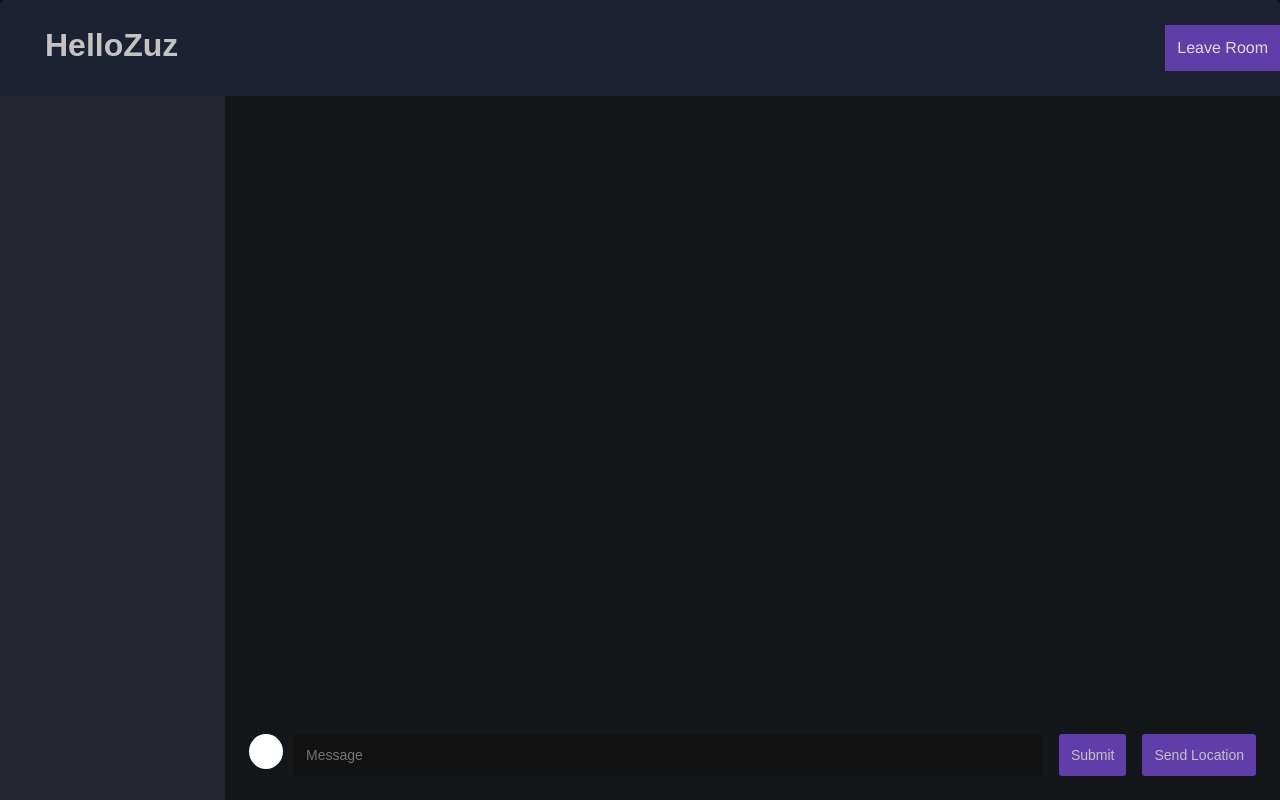
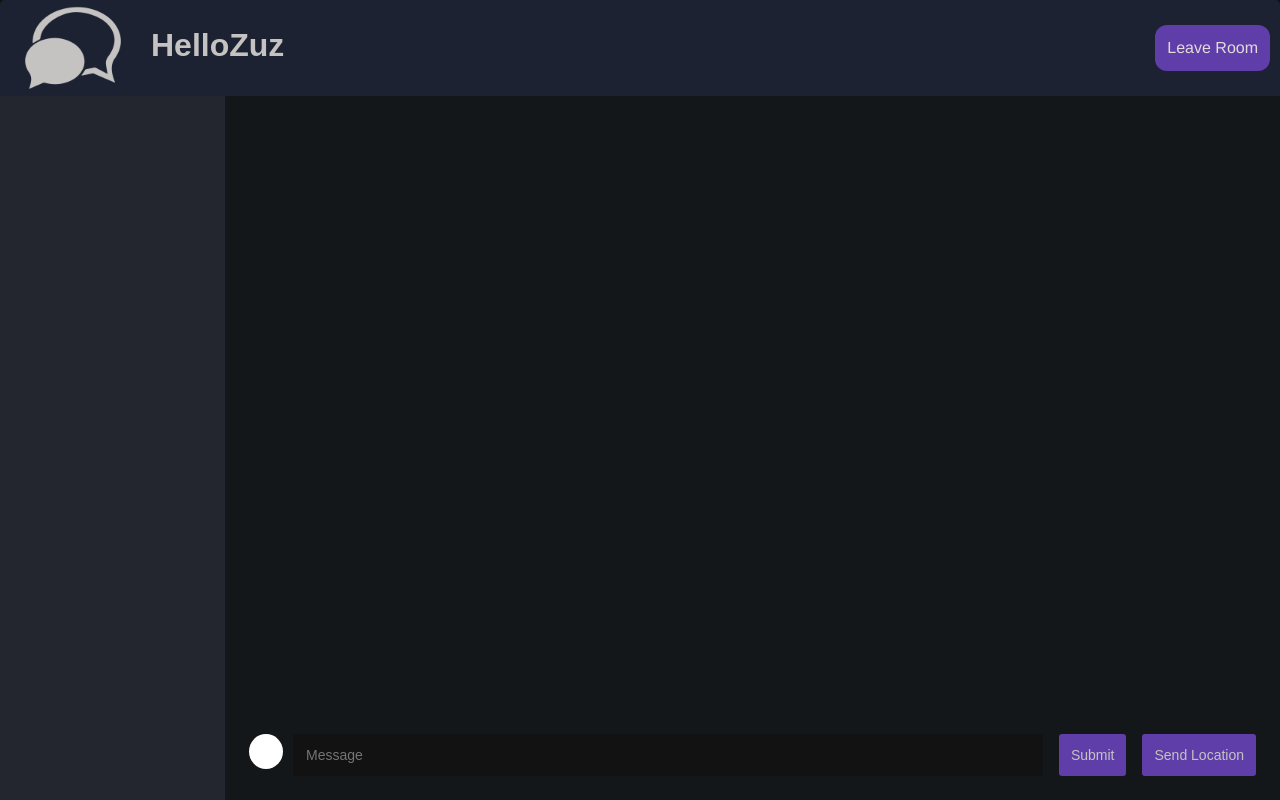
Before and after one commit to vipin475/NodeJs-Chat-App, a website: page public/chat.html in a window 1280 px wide. Drawn offline with nearby package versions, Linux system fonts and the light colour scheme; no server answers; a web font is replaced by a local one.

Commit message:
Added icons and logo

```diff
--- a/public/chat.html
+++ b/public/chat.html
@@ -6,11 +6,21 @@
         <meta name="viewport" content="width=device-width, initial-scale=1.0">
 
     <title>Chat App</title>
-    <link rel="icon" href="/img/favicon.png">
+    <link rel="icon" href="/img/icon2.png">
     <link rel="stylesheet" href="/css/styles.css">
 </head>
 <body>
+
+
+    <script>
+        document.addEventListener("visibilitychange", function() {
+            document.title = document.hidden ? "I'm away" : "I'm here";
+        });
+    </script>
+
+
     <header class="chat-header">
+        <img src="img/logo.png" id="logo">
         <h1></i> HelloZuz </h1>
         <a href="index.html" class="btn">Leave Room</a>
     </header>
--- a/public/css/styles.css
+++ b/public/css/styles.css
@@ -25,13 +25,14 @@ html {
 	padding-left: 15px;
 	display: flex;
 	align-items: center;
-	justify-content: space-between;
+
     font-family: 'Cumiskat', sans-serif;
 }
 .chat-header h1 {
     margin-top: 10px;
     margin-left: 30px;
     color: #c5c3c1;
+    display: inline;
 }
 
 input {
@@ -69,13 +70,17 @@ button {
     font-size: 16px;
     color: #c5c3c1;
     transition: background .3s ease;
+    border-radius: 18px;
 }
 
 .btn{
+    position: absolute;
+    right: 10px;
     cursor: pointer;
     padding: 12px;
     background: #603eaa;
     border: none;
+    border-radius: 12px;
     font-size: 16px;
     transition: background .3s ease;
     text-decoration: none;
@@ -88,9 +93,19 @@ button:hover {
     background: #41277a;
 }
 
+.btn:hover {
+    background: #41277a;
+}
+
 button:disabled {
     cursor: default;
     background: #7c5cbf94;
+}
+
+#logo {
+    display: inline-block;
+    height: 12vh;
+    padding-left: 10px;
 }
 
 /* Join Page Styles */
```
Also changed, not shown: public/img/icon-red.png (added), public/img/icon1.png (added), public/img/icon2.png (added), public/img/logo.png (added).
